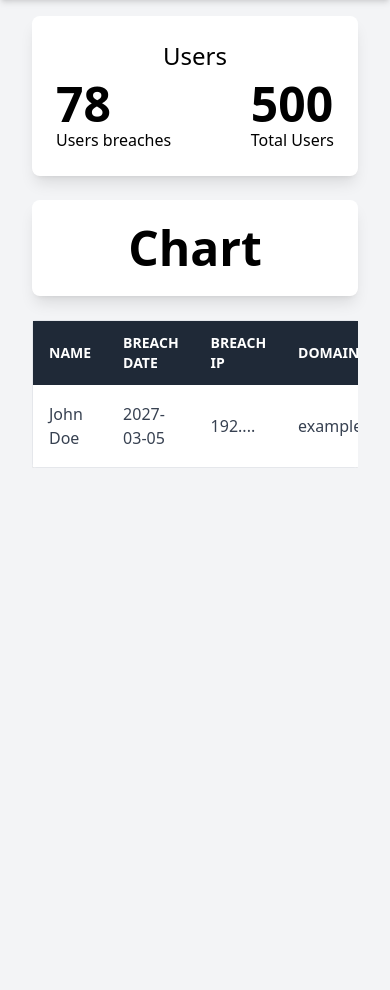
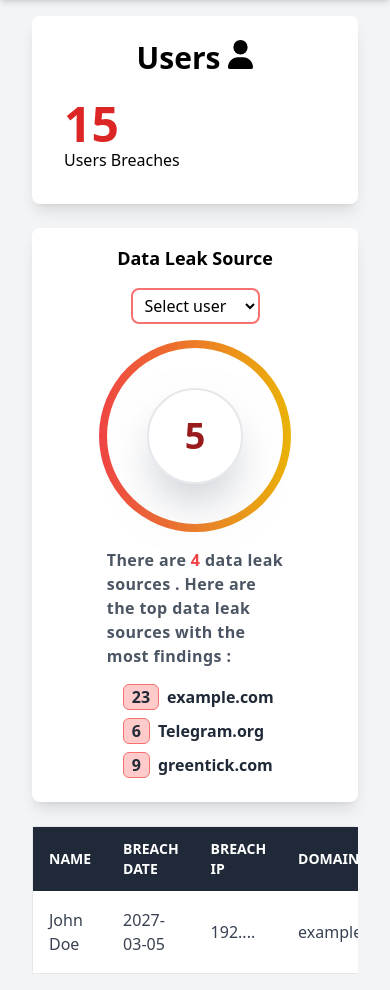
Before and after one commit to sudeep-gtn/dark-web-monitoring, a Django app: page /details/user in a window 390 px wide. Shown: the part 104-1094 px from the top of the page. Run offline with Django 5.2, Linux system fonts and the light colour scheme; a user stored in the database is signed in; some libraries are stand-ins or nearby versions.

Commit message:
user and email pages updated

```diff
--- a/DWmonitoring/authentication/templates/users.html
+++ b/DWmonitoring/authentication/templates/users.html
@@ -4,22 +4,44 @@
 {% block content %}
 <div class="mx-4 my-4">
   <div class="mx-4 my-4">
-    <div class="flex flex-col md:flex-row space-y-6 md:space-x-6 md:space-y-0 mb-6">
-        <div class="flex-1 shadow-lg bg-white p-6 rounded-lg border-custom">
-          <h2 class="text-2xl mb-2 text-center">Users</h2>
-          <div class="flex justify-between items-center">
-            <div>
-              <p class="text-5xl font-bold">78</p>
-              <p>Users breaches</p>
-            </div>
-            <div>
-              <p class="text-5xl font-bold">500</p>
-              <p>Total Users</p>
+    <div class="flex flex-col w-full xl:w-5/6  mx-auto gap-6 lg:flex-row mb-6">
+      <div class="flex flex-col w-full xl:w-1/2 shadow-lg bg-white p-6 rounded-lg">
+        <div class="flex gap-2 text-3xl font-semibold mx-auto">Users <span> <img src="/static/images/user.svg" height="25" width="25" alt="cards"></span> </div>
+        <div class="flex w-full gap-2 pt-4">
+          <div class="flex-1 p-2 ">
+            <h2 class="text-5xl font-bold text-red-600">15</h2>
+            <span>Users Breaches </span>
           </div>
         </div>
       </div>
-        <div class="flex-1 bg-white shadow-lg p-6 rounded-lg border-custom flex items-center justify-center">
-          <p class="text-5xl font-bold">Chart</p>
+      <div class=" xl:w-1/2 w-full flex-col w-full bg-white shadow-lg p-4 rounded-lg  flex ">
+        <div class="flex gap-4 flex-col lg:flex-row  items-center pb-4 ">
+          <h1 class="font-semibold text-left text-lg">Data Leak Source</h1>
+          <select class="px-2 py-1 font-medium rounded-lg border-2 border-red-400 bg-white outline-none" name="emails">
+            <option selected value="">Select user </option>
+            <option value="123345566">John Doe</option>
+            <option value="123345566">Steve Smith</option>
+          </select>
+        </div>
+        <div class="flex gap-4 flex-col lg:flex-row  items-center justify-center w-full">
+          <div class="w-2/5 flex items-center mx-auto justify-center">
+            <div
+              class=" flex items-center justify-center p-2 h-48 w-48 bg-gradient-to-l from-yellow-500 to-red-500 rounded-full ">
+              <div class="flex items-center justify-center w-44 h-44 bg-white  rounded-full">
+                <span
+                  class="shadow-2xl shadow-gray-400/70   rounded-full h-24 w-24 border-2 border-gray-200 flex items-center justify-center font-bold text-4xl text-red-800">5</span>
+              </div>
+            </div>
+          </div>
+          <div class="w-3/5 items-left justify-start flex flex-col  ">
+            <h1 class="text-left text-gray-600 font-semibold tracking-wide"> There are <span class="text-red-500">4</span> data leak sources . Here are the top data leak sources with the most findings : </h1>
+            <ol class="list-disc px-4 py-2 font-bold text-gray-800 pt-4 flex items-left flex-col gap-2">
+              <li class="flex items-center gap-2 "> <span class="text-base border border-red-400 bg-red-200 px-2 rounded-md ">23</span> example.com</li>
+              <li class="flex items-center gap-2 "> <span class="text-base border border-red-400 bg-red-200 px-2 rounded-md ">6</span> Telegram.org</li>
+              <li class="flex items-center gap-2 "> <span class="text-base border border-red-400 bg-red-200 px-2 rounded-md ">9</span> greentick.com</li>
+            </ol>
+          </div>
+        </div>
       </div>
     </div>
     <div class="overflow-x-auto">
@@ -52,7 +74,9 @@
               <td class="px-4 py-3 text-left">Unknown</td>
               <td class="px-4 py-3 text-left">john@example.com</td>
               <td class="px-4 py-3 text-left">03780.....</td>
-                        <td class="px-4 py-3 flex items-center"><textarea class="border rounded px-2 py-1 w-full mr-2 resize-none"></textarea><button class="bg-blue-500 hover:bg-blue-700 text-white font-bold py-2 px-4 rounded">Save</button></td>
+              <td class="px-4 py-3 flex items-center"><textarea
+                  class="border rounded px-2 py-1 w-full mr-2 resize-none"></textarea><button
+                  class="bg-blue-500 hover:bg-blue-700 text-white font-bold py-2 px-4 rounded">Save</button></td>
             </tr>
           </tbody>
         </table>
```
Also changed, not shown: DWmonitoring/authentication/templates/email.html (+45 -17 lines), DWmonitoring/static/images/email.svg (added), DWmonitoring/static/images/user.svg (added). Lines whose indentation alone changed are shown as unchanged.
